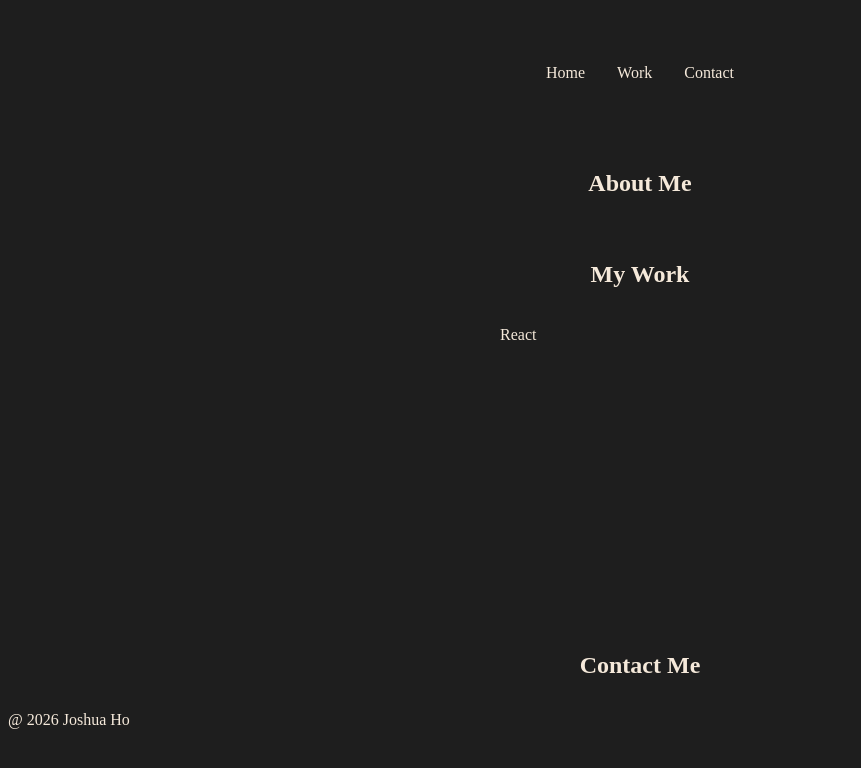
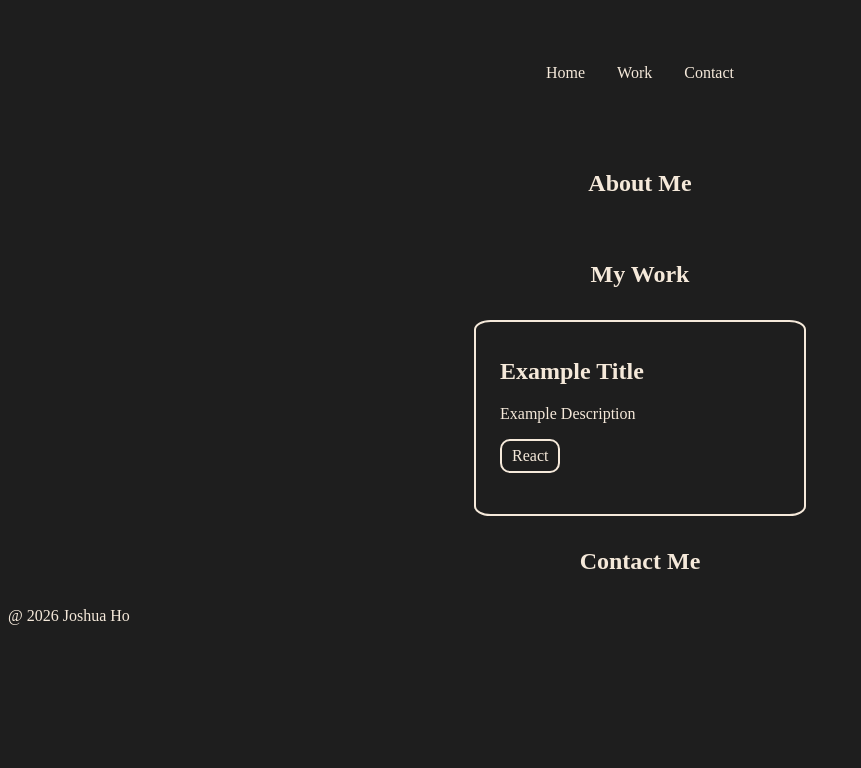
Before and after one commit to JoshuaYYHo/Joshua-Ho-Personal-Portfolio, a Vue app: page / in a window 1280 px wide. Shown: the top 768 px of the page, without its empty margins (0-861 px from the left). Built offline with nearby package versions, Linux system fonts and the light colour scheme.

Commit message:
Better cards

```diff
--- a/src/App.vue
+++ b/src/App.vue
@@ -20,7 +20,7 @@ import ProjectCard from './components/ProjectCard.vue';
     <section id="work">
       <h1> My Work </h1>
       <div class="card-section">
-        <ProjectCard />
+        <ProjectCard header="Example Title" description="Example Description" />
 
       </div>
 
--- a/src/components/ProjectCard.vue
+++ b/src/components/ProjectCard.vue
@@ -15,11 +15,11 @@ defineProps({
 <template>
     <div class="main-card">
         <div class="header-card">
-            {{ header }}
+            <h2>  {{ header }} </h2>
         </div>
 
         <div class="body-card">
-            {{ description }}
+            <p> {{ description }} </p>
         </div>
 
         <div class="tech-stack">
@@ -32,8 +32,11 @@ defineProps({
 <style scoped>
 
 .main-card {
-    width: 300px;
-    height: 300px;
+    width: 280px;
+    height: 160px;
+    padding: 1rem 1.5rem;
+    border: 2px solid #F5E9DA;
+    border-radius: 5%;
 }
 
 
--- a/src/components/TechStackPill.vue
+++ b/src/components/TechStackPill.vue
@@ -15,13 +15,16 @@ defineProps({
 </template>
 
 <style scoped>
+
+:root {
+    --border-color: WHITE_TEXT;
+}
+
 .pill {
     border-radius: 10px;
     padding: 6px 10px;
     display: inline-block;
     background: transparent;
-    color: var(--pill-color);
-    border: 2px solid var(--pill-color);
-
+    border: 2px solid #F5E9DA;
 }
 </style>
```
